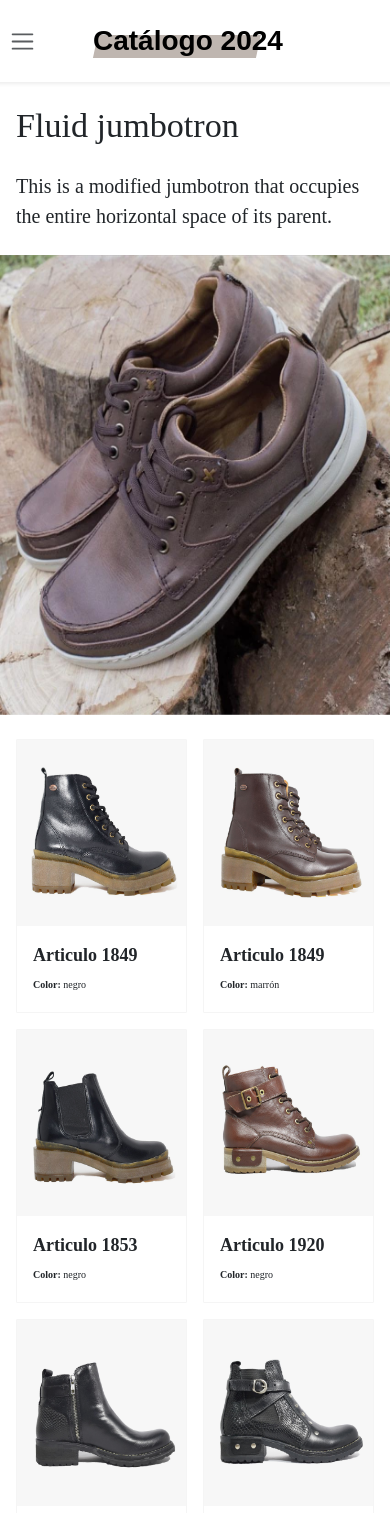
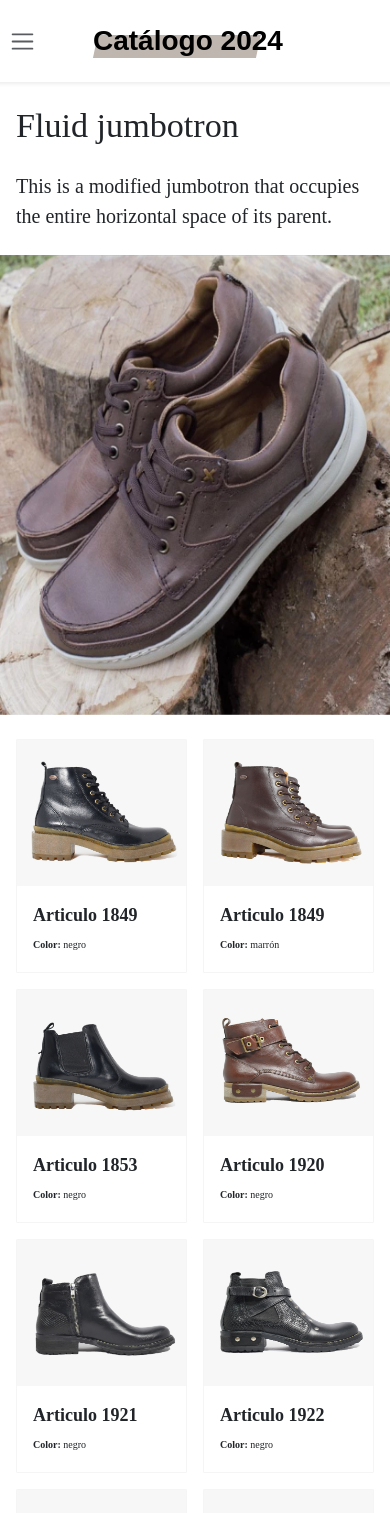
Before and after one commit to walterbaya/Palma-Store-Catalogue, a React (Create React App) app in the folder catalogue/: page / in a window 390 px wide. Shown: the top 1513 px of the page. Built offline with nearby package versions, Linux system fonts and the light colour scheme; a web font is replaced by a local one.

Commit message:
Se modifica la altura de los articulos

```diff
--- a/catalogue/src/index.css
+++ b/catalogue/src/index.css
@@ -176,7 +176,7 @@ input[type='radio'] {
 
   .main-image-container {
     background-color: grey !important;
-    height: 186px !important;
+    height: 146px !important;
   }
 
   .carousel-main-image-height{
```
